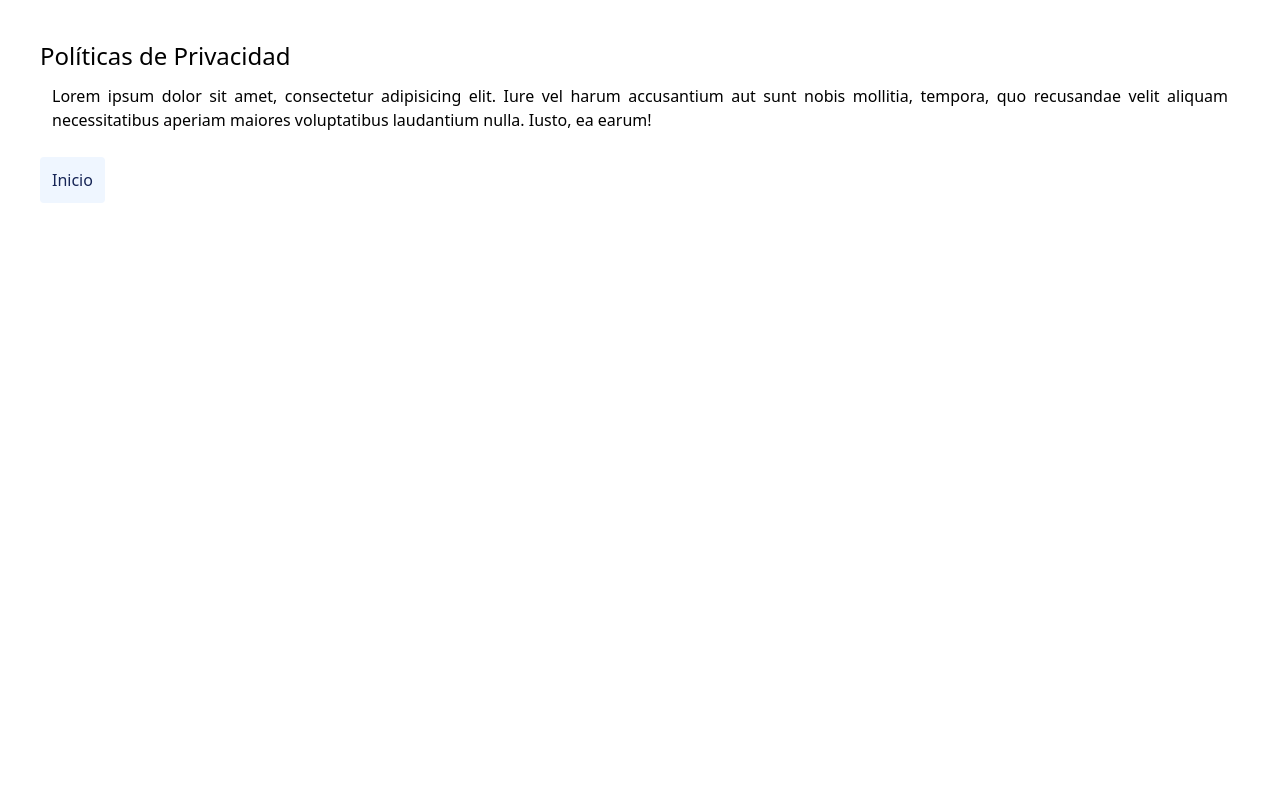
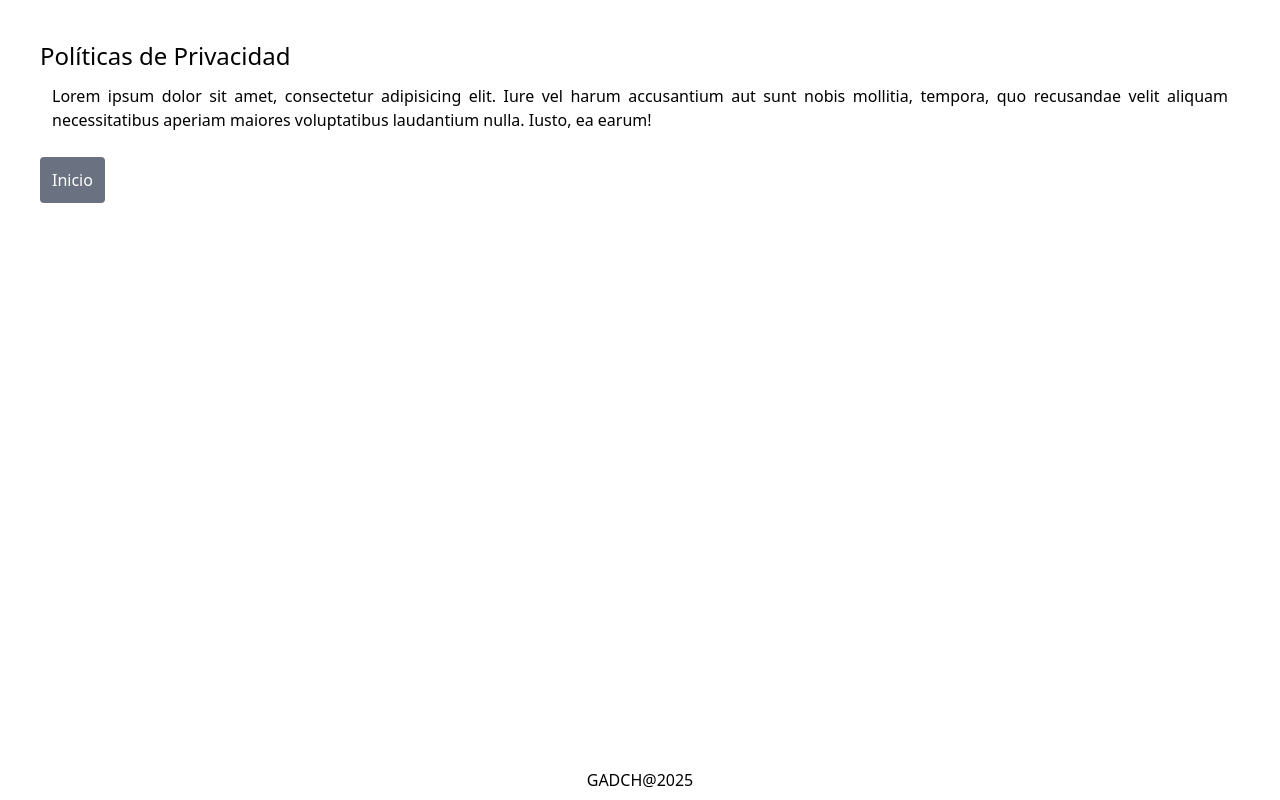
Before and after one commit to alanwalter45/auth-ciudadania-digital-front, a SvelteKit app: page /politicas in a window 1280 px wide. Built offline with nearby package versions, Linux system fonts and the light colour scheme.

Commit message:
fix: remove transition

```diff
--- a/src/lib/globals.js
+++ b/src/lib/globals.js
@@ -1,2 +1,2 @@
 export const URL_FRONTEND = 'https://demo.chuquisaca.gob.bo';
-export const URL_BACKEND = 'https://auth.chuquisaca.gob.bo';//modificar por URL real
+export const URL_BACKEND = 'https://auth.chuquisaca.gob.bo';
--- a/src/routes/+layout.svelte
+++ b/src/routes/+layout.svelte
@@ -1,12 +1,11 @@
 <script>
 	let { children } = $props();
 	import '../app.css';
-	import { fade } from 'svelte/transition';
-	import { page as p } from '$app/stores';
 </script>
 
-{#key $p.url.pathname}
-	<section transition:fade={{ duration: 300 }} class="flex justify-center">
-		{@render children()}
-	</section>
-{/key}
+<section class="flex justify-center">
+	{@render children()}
+	<div class="fixed bottom-0 p-2 bg-white left-0 w-full flex justify-center">
+		<p title="Gobierno Autonomo Departamental de Chuquisaca"><span>GADCH</span>@2025</p>
+	</div>
+</section>
--- a/src/routes/+page.svelte
+++ b/src/routes/+page.svelte
@@ -21,6 +21,3 @@
 	</button>
 	<a href="/politicas" class="text-blue-950 mt-6 hover:underline">Políticas de privacidad</a>
 </div>
-<div class="fixed bottom-0 p-2 bg-white left-0 w-full flex justify-center">
-	<p title="Gobierno Autonomo Departamental de Chuquisaca"><span>GADCH</span>@2025</p>
-</div>
--- a/src/routes/politicas/+page.svelte
+++ b/src/routes/politicas/+page.svelte
@@ -6,5 +6,5 @@
 		voluptatibus laudantium nulla. Iusto, ea earum!
 	</p>
 	<br>
-	<a href="/" class="text-blue-950 bg-blue-50 p-3 rounded-sm" title="Volver al inicio">Inicio</a>
+	<a href="/" class="text-white bg-gray-500 p-3 rounded-sm" title="Volver al inicio">Inicio</a>
 </section>
```
